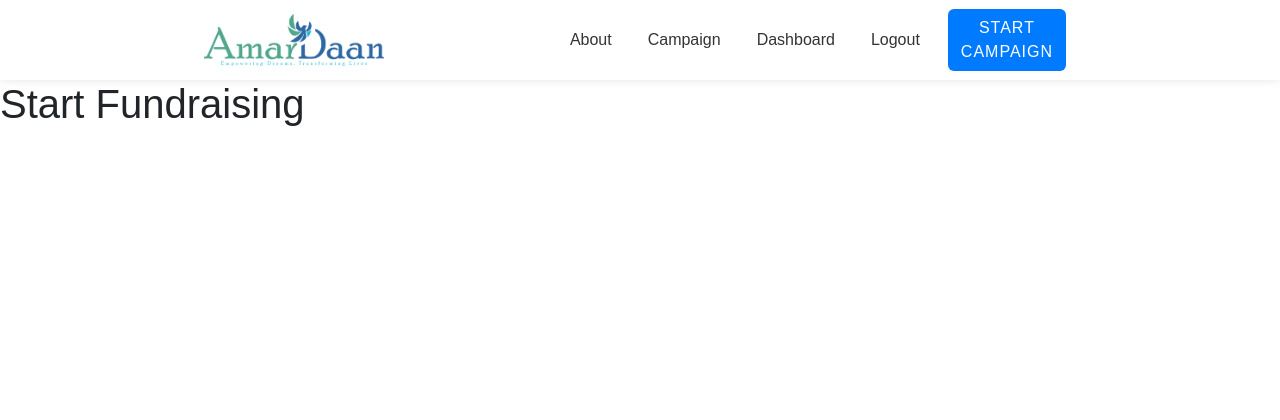
After one commit to MamunKhan71/AmarDaan, a Flask app: page /campaign in a window 1280 px wide. The commit adds this page. Shown: the top 420 px of the page. Run offline with Flask 3, Linux system fonts and the light colour scheme; the visitor is signed in with stand-in values (Sample User, id 1); some web fonts are replaced.

Commit message:
Working with user campaign forum

```diff
--- a/AmarDaan/templates/base.html
+++ b/AmarDaan/templates/base.html
@@ -30,7 +30,7 @@
                 <a class="nav-link" href="#">About</a>
               </li>
               <li class="nav-item">
-                <a class="nav-link" href="#">Campaign</a>
+                <a class="nav-link" href="{{url_for('views.campaign')}}">Campaign</a>
               </li>
               {% if user.is_authenticated %}
               <li class="nav-item">
--- a/AmarDaan/views.py
+++ b/AmarDaan/views.py
@@ -20,3 +20,11 @@ def dashboard():
         print("note added successfully!")
 
     return render_template('dashboard.html', user=current_user)
+
+@views.route('/campaign')
+def campaign():
+    user = current_user if current_user.is_authenticated else None
+    if user == None:
+        return render_template('campaign_list.html', user=None)
+    else:
+        return render_template('campaign.html', user=user)
--- /dev/null
+++ b/amardaan/templates/campaign.html
@@ -0,0 +1,8 @@
+{% extends 'base.html' %}
+{% block content %}
+
+<div class="heading">
+    <h1>Start Fundraising</h1>
+</div>
+
+{% endblock %}
--- /dev/null
+++ b/amardaan/templates/campaign_list.html
@@ -0,0 +1 @@
+{% extends 'base.html' %}
```
Also changed, not shown: amardaan/amardaan.db.
